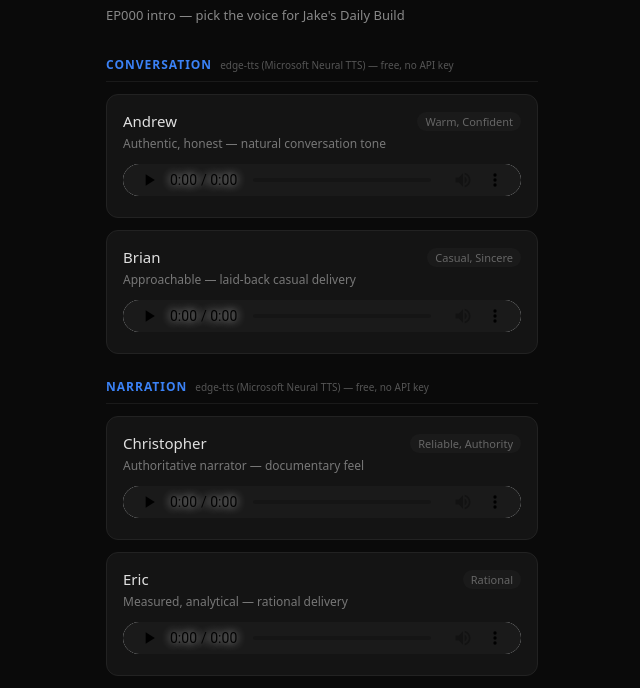
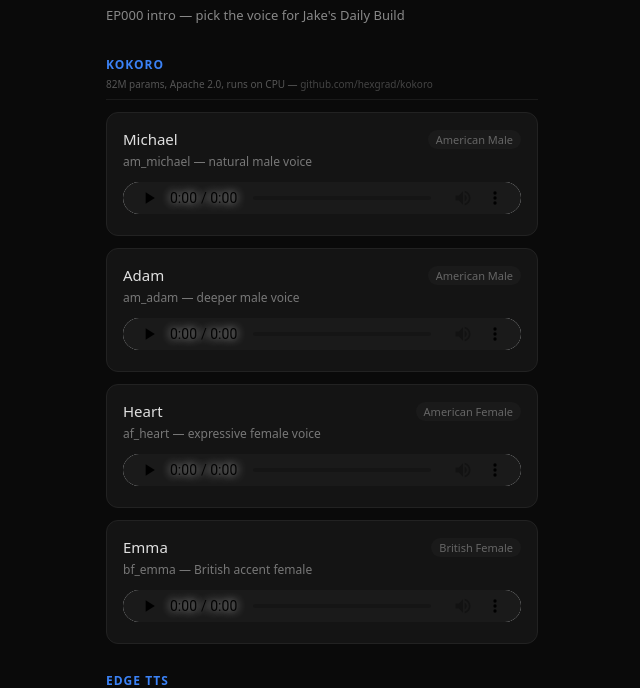
Before and after one commit to pnaaberi/voice-picker, a plain HTML site: page index.html in a window 1280 px wide. Shown: the part 50-738 px from the top of the page, without its empty margins (318-958 px from the left). Drawn offline with Linux system fonts and the light colour scheme.

Commit message:
add Kokoro + Piper samples, organize by engine with metadata

```diff
--- a/index.html
+++ b/index.html
@@ -10,8 +10,11 @@
 .container{max-width:480px;width:100%;padding:24px}
 h1{font-size:18px;font-weight:500;margin-bottom:8px}
 p.sub{font-size:13px;color:#888;margin-bottom:32px}
-.section-label{font-size:12px;font-weight:600;text-transform:uppercase;letter-spacing:1px;color:#3b82f6;margin-bottom:12px;margin-top:24px;padding-bottom:8px;border-bottom:1px solid #1a1a1a;display:flex;align-items:center;gap:8px}
-.section-label .engine{font-size:10px;font-weight:400;color:#555;text-transform:none;letter-spacing:0}
+.section{margin-bottom:28px}
+.section-label{font-size:12px;font-weight:600;text-transform:uppercase;letter-spacing:1px;color:#3b82f6;margin-bottom:4px;display:flex;align-items:center;gap:8px}
+.section-meta{font-size:10px;color:#555;margin-bottom:12px;padding-bottom:8px;border-bottom:1px solid #1a1a1a}
+.section-meta a{color:#444;text-decoration:none}
+.section-meta a:hover{color:#666}
 .voice{background:#141414;border:1px solid #222;border-radius:12px;padding:16px;margin-bottom:12px;transition:border-color .2s}
 .voice:hover{border-color:#444}
 .voice.playing{border-color:#3b82f6}
@@ -25,7 +28,7 @@
 .script h2{font-size:14px;font-weight:500;margin-bottom:8px;color:#888}
 .script p{font-size:13px;line-height:1.6;color:#999}
 .info{margin-top:24px;padding:12px 16px;background:#0d1117;border:1px solid #1a1a1a;border-radius:10px}
-.info p{font-size:11px;color:#555;line-height:1.5}
+.info p{font-size:11px;color:#555;line-height:1.6}
 .info a{color:#3b82f6;text-decoration:none}
 </style>
 </head>
@@ -34,53 +37,118 @@
 <h1>Jake Voice Picker</h1>
 <p class="sub">EP000 intro — pick the voice for Jake's Daily Build</p>
 
-<div class="section-label">Conversation <span class="engine">edge-tts (Microsoft Neural TTS) — free, no API key</span></div>
+<div class="section">
+<div class="section-label">Kokoro</div>
+<div class="section-meta">82M params, Apache 2.0, runs on CPU — <a href="https://github.com/hexgrad/kokoro">github.com/hexgrad/kokoro</a></div>
 
-<div class="voice" id="v-andrew">
+<div class="voice">
+<div class="voice-header">
+<span class="voice-name">Michael</span>
+<span class="voice-tag">American Male</span>
+</div>
+<div class="voice-desc">am_michael — natural male voice</div>
+<audio controls preload="none" src="kokoro-michael.mp3"></audio>
+</div>
+
+<div class="voice">
+<div class="voice-header">
+<span class="voice-name">Adam</span>
+<span class="voice-tag">American Male</span>
+</div>
+<div class="voice-desc">am_adam — deeper male voice</div>
+<audio controls preload="none" src="kokoro-am_adam.mp3"></audio>
+</div>
+
+<div class="voice">
+<div class="voice-header">
+<span class="voice-name">Heart</span>
+<span class="voice-tag">American Female</span>
+</div>
+<div class="voice-desc">af_heart — expressive female voice</div>
+<audio controls preload="none" src="kokoro-af_heart.mp3"></audio>
+</div>
+
+<div class="voice">
+<div class="voice-header">
+<span class="voice-name">Emma</span>
+<span class="voice-tag">British Female</span>
+</div>
+<div class="voice-desc">bf_emma — British accent female</div>
+<audio controls preload="none" src="kokoro-bf_emma.mp3"></audio>
+</div>
+</div>
+
+<div class="section">
+<div class="section-label">Edge TTS</div>
+<div class="section-meta">Microsoft Neural TTS, free, no API key, unlimited — <a href="https://github.com/rany2/edge-tts">github.com/rany2/edge-tts</a></div>
+
+<div class="voice">
 <div class="voice-header">
 <span class="voice-name">Andrew</span>
 <span class="voice-tag">Warm, Confident</span>
 </div>
-<div class="voice-desc">Authentic, honest — natural conversation tone</div>
+<div class="voice-desc">en-US-AndrewNeural — conversation style</div>
 <audio controls preload="none" src="andrew.mp3"></audio>
 </div>
 
-<div class="voice" id="v-brian">
+<div class="voice">
 <div class="voice-header">
 <span class="voice-name">Brian</span>
 <span class="voice-tag">Casual, Sincere</span>
 </div>
-<div class="voice-desc">Approachable — laid-back casual delivery</div>
+<div class="voice-desc">en-US-BrianNeural — laid-back casual</div>
 <audio controls preload="none" src="brian.mp3"></audio>
 </div>
 
-<div class="section-label">Narration <span class="engine">edge-tts (Microsoft Neural TTS) — free, no API key</span></div>
-
-<div class="voice" id="v-christopher">
+<div class="voice">
 <div class="voice-header">
 <span class="voice-name">Christopher</span>
 <span class="voice-tag">Reliable, Authority</span>
 </div>
-<div class="voice-desc">Authoritative narrator — documentary feel</div>
+<div class="voice-desc">en-US-ChristopherNeural — documentary narrator</div>
 <audio controls preload="none" src="christopher.mp3"></audio>
 </div>
 
-<div class="voice" id="v-eric">
+<div class="voice">
 <div class="voice-header">
 <span class="voice-name">Eric</span>
 <span class="voice-tag">Rational</span>
 </div>
-<div class="voice-desc">Measured, analytical — rational delivery</div>
+<div class="voice-desc">en-US-EricNeural — measured, analytical</div>
 <audio controls preload="none" src="eric.mp3"></audio>
 </div>
 
-<div class="voice" id="v-guy">
+<div class="voice">
 <div class="voice-header">
 <span class="voice-name">Guy</span>
 <span class="voice-tag">Passion</span>
 </div>
-<div class="voice-desc">Energetic narrator — passionate intensity</div>
+<div class="voice-desc">en-US-GuyNeural — energetic narrator</div>
 <audio controls preload="none" src="guy.mp3"></audio>
+</div>
+</div>
+
+<div class="section">
+<div class="section-label">Piper</div>
+<div class="section-meta">Lightweight ONNX, runs on CPU, fully offline — <a href="https://github.com/rhasspy/piper">github.com/rhasspy/piper</a></div>
+
+<div class="voice">
+<div class="voice-header">
+<span class="voice-name">Lessac</span>
+<span class="voice-tag">US English</span>
+</div>
+<div class="voice-desc">en_US-lessac-medium — general purpose narrator</div>
+<audio controls preload="none" src="piper-lessac.mp3"></audio>
+</div>
+
+<div class="voice">
+<div class="voice-header">
+<span class="voice-name">Joe</span>
+<span class="voice-tag">US English</span>
+</div>
+<div class="voice-desc">en_US-joe-medium — male conversational</div>
+<audio controls preload="none" src="piper-joe.mp3"></audio>
+</div>
 </div>
 
 <div class="script">
@@ -89,7 +157,7 @@
 </div>
 
 <div class="info">
-<p>All samples generated with <a href="https://github.com/rany2/edge-tts">edge-tts</a> — Microsoft's Neural TTS engine. Free, unlimited, no API key required. Runs locally via Python.</p>
+<p>All samples generated locally, zero cost. Kokoro (82M, Apache 2.0) runs on CPU via PyTorch. Edge TTS uses Microsoft's free neural voices via API. Piper (ONNX) runs fully offline on CPU. Pick a voice and the full EP000 gets generated with it.</p>
 </div>
 </div>
 
```
Also changed, not shown: 6 other files.
